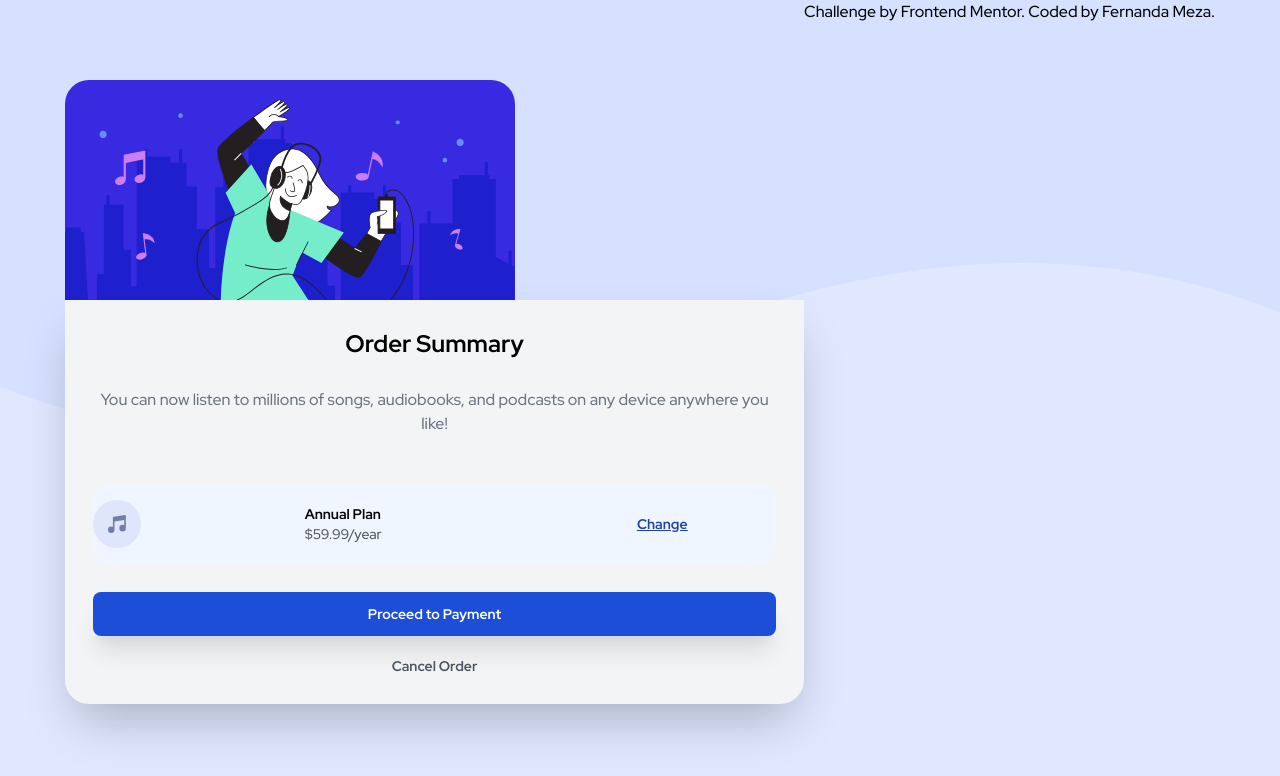
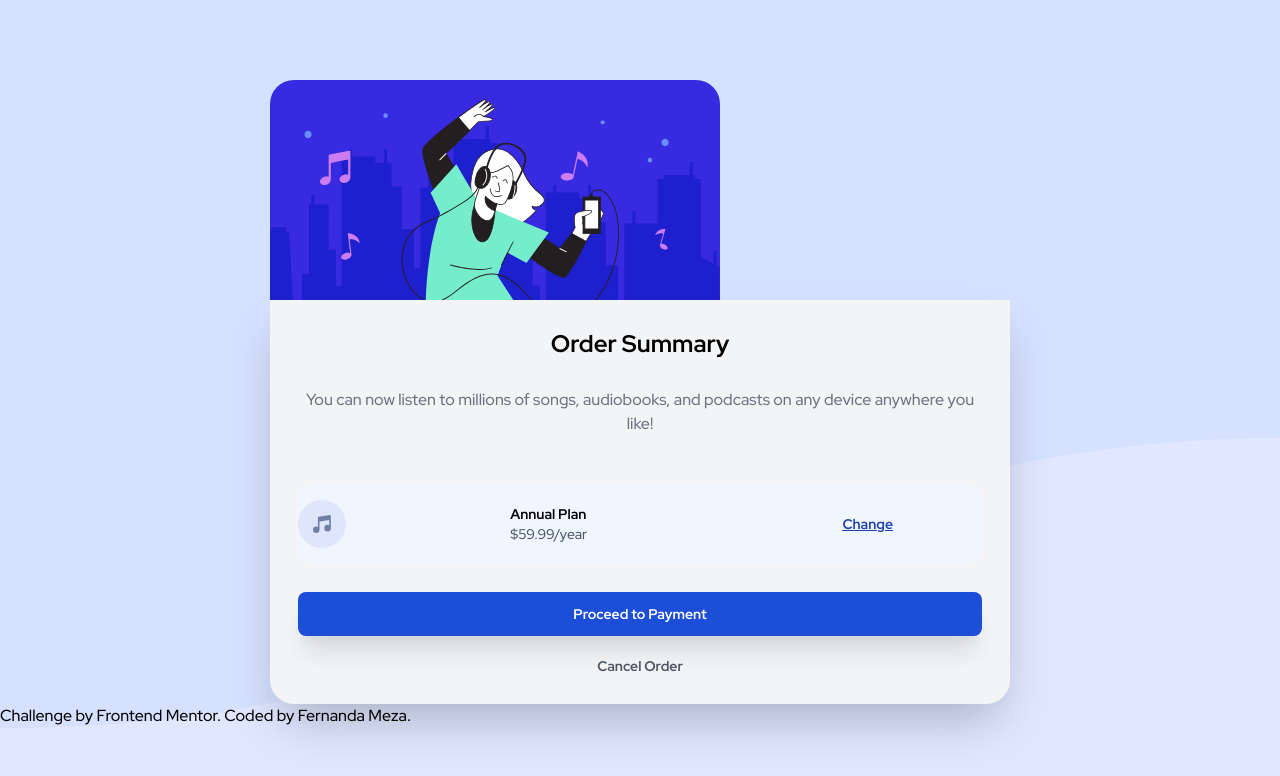
Before and after one commit to ferhammaren/CHA-OrderSummary, a plain HTML site: page index.html in a window 1280 px wide. Drawn offline with nearby package versions, Linux system fonts and the light colour scheme.

Commit message:
change footer position

```diff
--- a/index.html
+++ b/index.html
@@ -17,7 +17,8 @@
       background-image: url('images/pattern-background-desktop.svg');
       background-position: top;
       background-repeat: no-repeat;
-      background-color: #E0E7FF;}
+      background-color: #E0E7FF;
+      background-size:cover;}
   </style>
 </head>
 <body class="h-auto">
@@ -43,13 +44,13 @@
         </div>
       </div>
     </div>
+
+</div>
 <footer>
-<div class="attribution">
-Challenge by <a href="https://www.frontendmentor.io?ref=challenge" target="_blank">Frontend Mentor</a>.
-Coded by <a href="https://github.com/ferhammaren">Fernanda Meza</a>.
-</div>
-</footer>
-</div>
-
+  <div class="attribution">
+  Challenge by <a href="https://www.frontendmentor.io?ref=challenge" target="_blank">Frontend Mentor</a>.
+  Coded by <a href="https://github.com/ferhammaren">Fernanda Meza</a>.
+  </div>
+  </footer>
 </body>
 </html>
```
